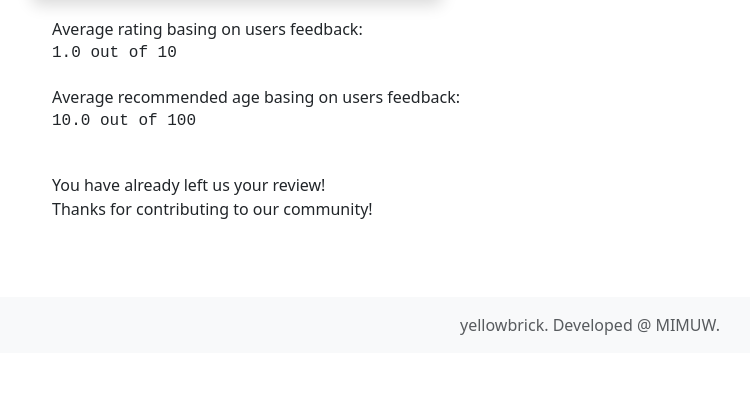
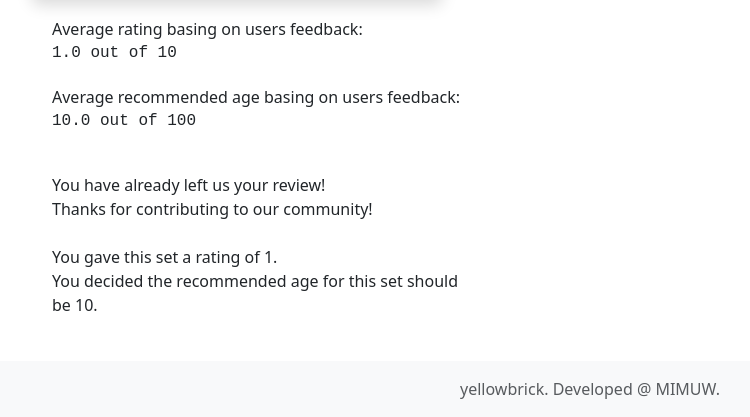
Before and after one commit to yellowbrickorg/yellowbrick, a Django app: page /sets/1/ in a window 1280 px wide. Shown: the part 447-864 px from the top of the page, without its empty margins (50-800 px from the left). Before the commit the page ends 782 px from the top, so only its background shows below. Run offline with Django 4.2, Linux system fonts and the light colour scheme; a user stored in the database is signed in; tables that the repository leaves empty hold one stand-in row (values such as "Sample post"); grey boxes marked "Sample" are stand-in pictures; some libraries are stand-ins or nearby versions.

Commit message:
Added so user can see his review.

```diff
--- a/bsf/templates/bsf/legoset_detail.html
+++ b/bsf/templates/bsf/legoset_detail.html
@@ -41,7 +41,10 @@
 
                     <div>
                         You have already left us your review! <br>
-                        Thanks for contributing to our community!
+                        Thanks for contributing to our community!<br>
+                        <br>
+                        You gave this set a rating of {{review_likes}}.<br>
+                        You decided the recommended age for this set should be {{review_age}}.
                     </div>
 
                     {% else %}
--- a/bsf/views.py
+++ b/bsf/views.py
@@ -322,7 +322,8 @@ def get_review_exists(brick_set: LegoSet, user : User):
     review = BrickStats.objects.filter(brick_set = brick_set, user = user)
     return review.exists()
 
-
+def get_review_data(brick_set: LegoSet, user : User):
+    return BrickStats.objects.filter(brick_set = brick_set, user = user).values('likes', 'min_recommended_age').first()
 
 def maxsize_if_empty(_str):
     return sys.maxsize if _str == "" else int(_str)
@@ -385,7 +386,11 @@ class SetDetailView(DetailView):
         )
         context["likes"] = get_avg_likes(self.get_object())
         context["age"] = get_avg_age(self.get_object())
-        context["review_exists"] = get_review_exists(self.get_object(), self.request.user)
+        if self.request.user.id:
+            context["review_exists"] = get_review_exists(self.get_object(), self.request.user)
+            if(context["review_exists"]):
+                context["review_likes"] = get_review_data(self.get_object(), self.request.user)["likes"]
+                context["review_age"] = get_review_data(self.get_object(), self.request.user)["min_recommended_age"]
         return context
 
 
```
